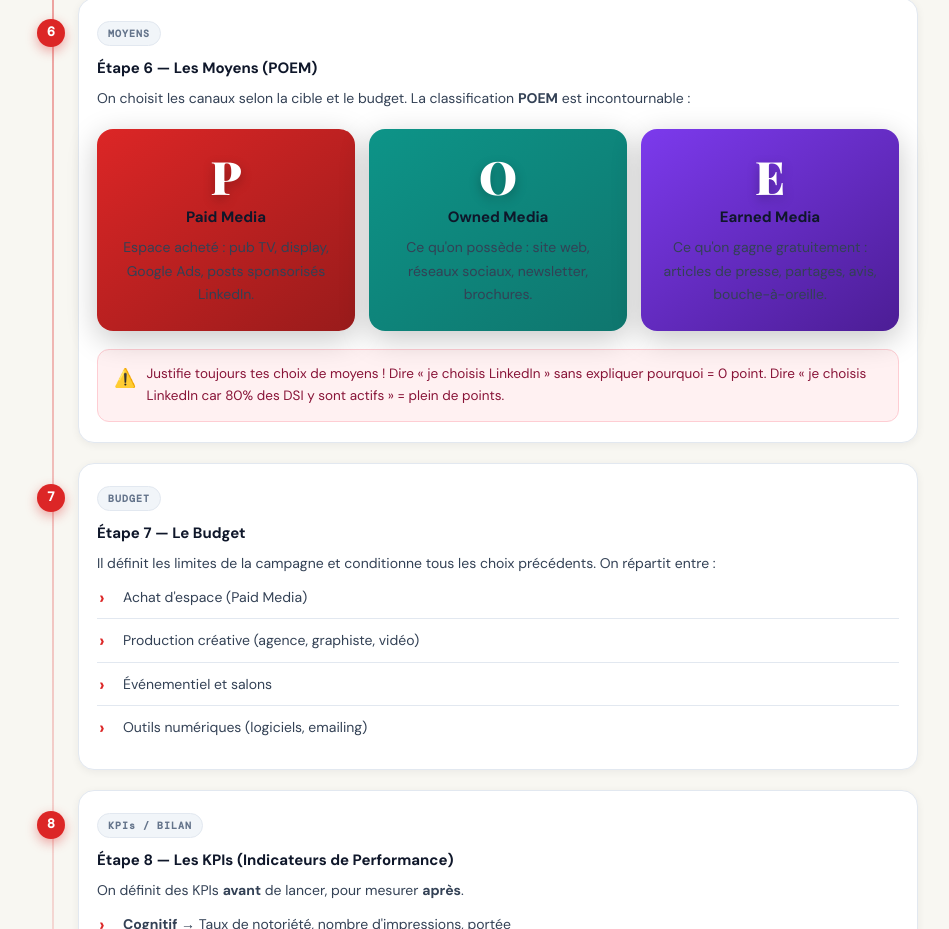
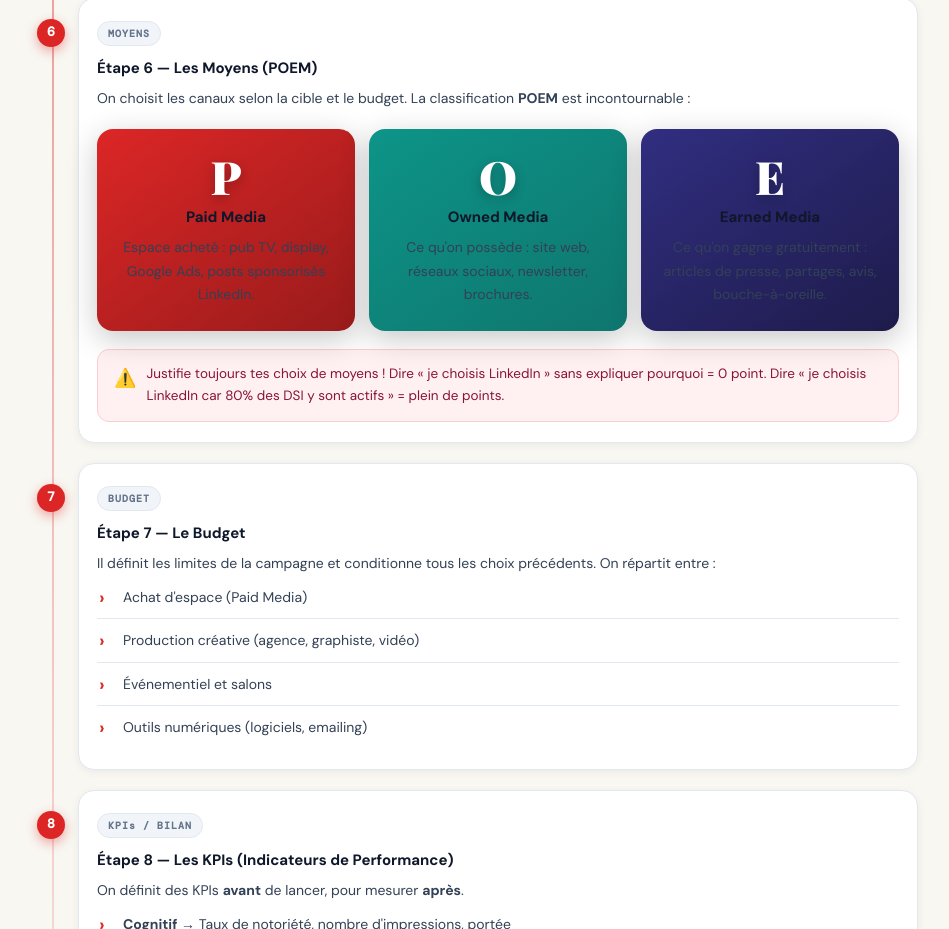
Before and after one commit to tharsananarul/bts-com-bloc01, a React (Vite) app: page / in a window 1280 px wide. Shown: the part 3073-4002 px from the top of the page, without its empty margins (162-1111 px from the left). Built offline with nearby package versions, Linux system fonts and the light colour scheme.

Commit message:
style: enhance contrast on earned media card

```diff
--- a/src/components/sections/PoemGrid.module.css
+++ b/src/components/sections/PoemGrid.module.css
@@ -12,7 +12,7 @@
 
 .paid   { background: linear-gradient(145deg, #dc2626 0%, #991b1b 100%); }
 .owned  { background: linear-gradient(145deg, #0d9488 0%, #0f766e 100%); }
-.earned { background: linear-gradient(145deg, #7c3aed 0%, #4c1d95 100%); }
+.earned { background: linear-gradient(145deg, #312e81 0%, #1e1b4b 100%); }
 
 .letter {
   font-size: 46px;
@@ -30,7 +30,7 @@
 }
 .desc {
   font-size: 12.5px;
-  color: rgba(255,255,255,.92);
+  color: #ffffff;
   line-height: 1.55;
 }
 
```
Also changed, not shown: 5 other files (tests, documents, lock files or other folders).
